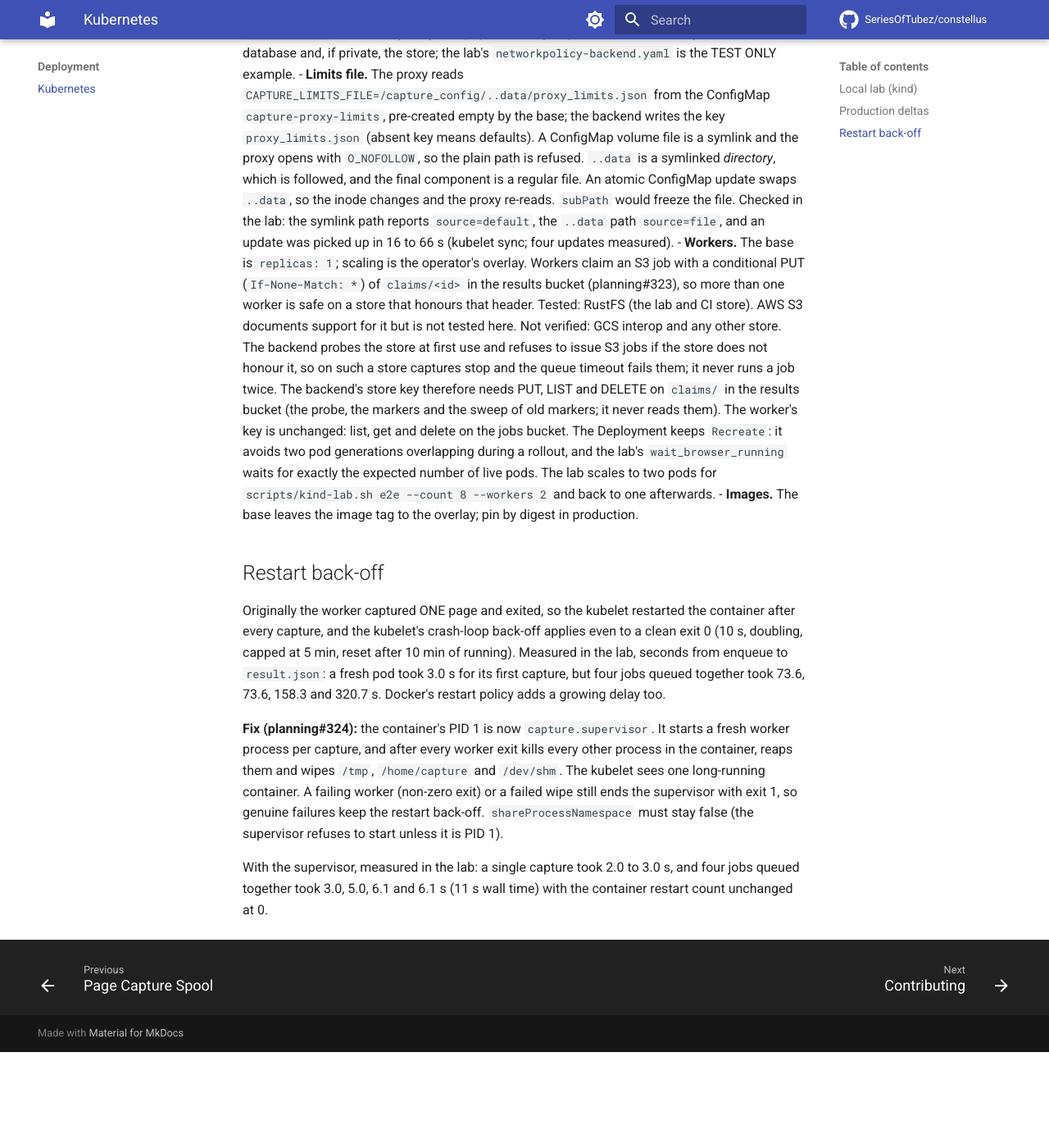
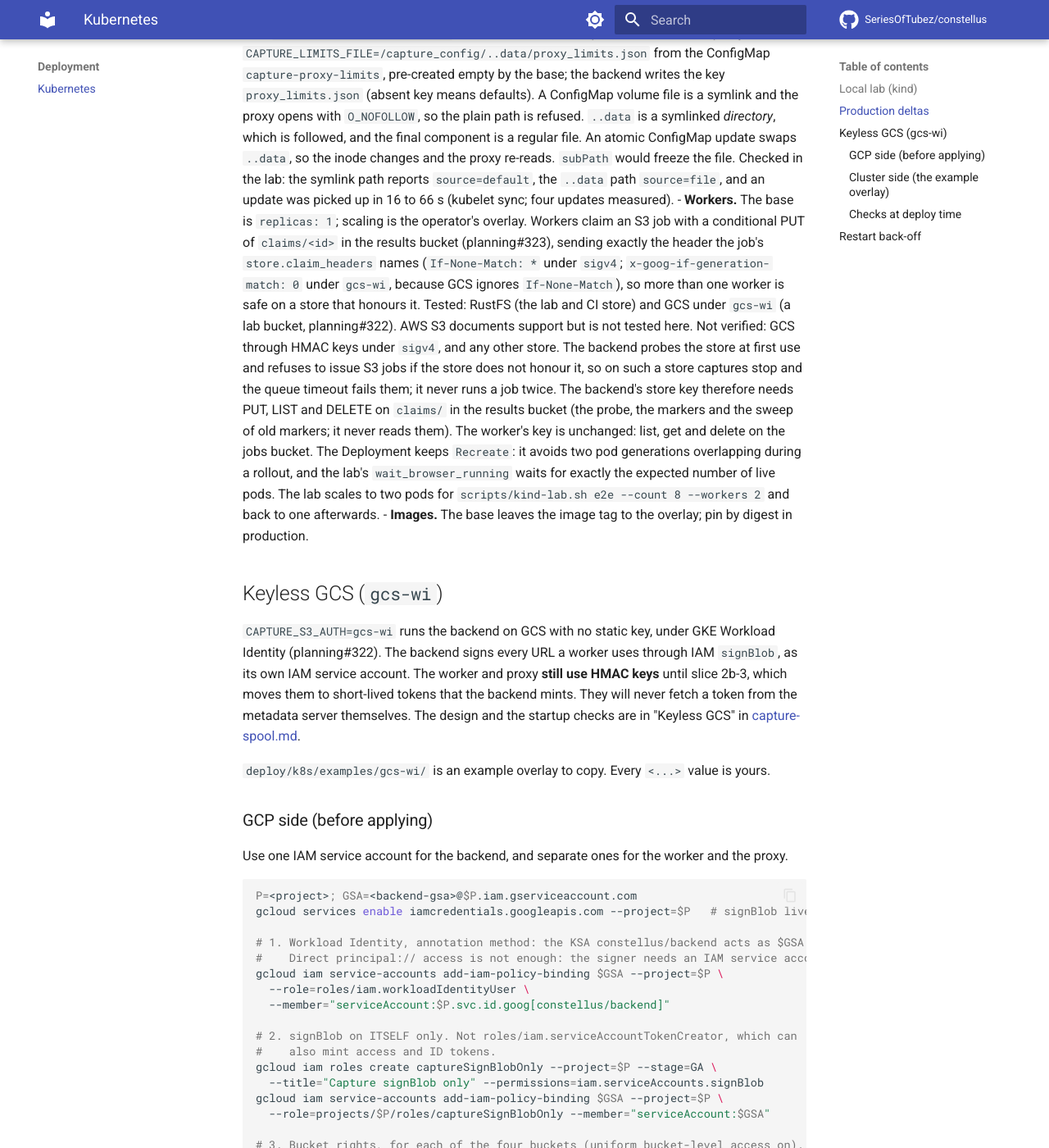
Before and after one commit to SeriesOfTubez/constellus, an MkDocs documentation site: the page built from docs/deploy/kubernetes.md, in a window 1280 px wide and 1400 px high, scrolled down 3568 px. Shown: the whole window at 82% size. Built offline with MkDocs 1.6.1 and Material for MkDocs 9.7.7, drawn with Linux system fonts in a browser that asks for light colours; comment, search, counter and statistics services are not loaded; before the commit the page ends 4851 px from its top, so only the background shows below that; some of the changed text lies outside the part shown.

Commit message:
Keyless GCS deploy: example overlay, backend-only metadata egress, docs (planning#322 2b-1)
Base backend reads optional CAPTURE_S3_AUTH from capture-store. New
deploy/k8s/examples/gcs-wi overlay: KSA annotation, backend key env removed,
backend-only GKE metadata egress (DPv2 and legacy variants), Private Google
Access store egress for browser/proxy. Kubernetes doc gains the GCP IAM setup
and deploy-time checks.

Co-Authored-By: Claude Opus 5.5 <noreply@anthropic.com>

````diff
--- a/docs/deploy/kubernetes.md
+++ b/docs/deploy/kubernetes.md
@@ -149,10 +147,13 @@ ingested it and the store is clean), `down --purge`.
   `source=default`, the `..data` path `source=file`, and an update was picked up in
   16 to 66 s (kubelet sync; four updates measured).
 - **Workers.** The base is `replicas: 1`; scaling is the operator's overlay. Workers
-  claim an S3 job with a conditional PUT (`If-None-Match: *`) of `claims/<id>` in the
-  results bucket (planning#323), so more than one worker is safe on a store that
-  honours that header. Tested: RustFS (the lab and CI store). AWS S3 documents
-  support for it but is not tested here. Not verified: GCS interop and any other store. The backend probes the store at first use and refuses to issue
+  claim an S3 job with a conditional PUT of `claims/<id>` in the results bucket
+  (planning#323), sending exactly the header the job's `store.claim_headers` names
+  (`If-None-Match: *` under `sigv4`; `x-goog-if-generation-match: 0` under `gcs-wi`,
+  because GCS ignores `If-None-Match`), so more than one worker is safe on a store that
+  honours it. Tested: RustFS (the lab and CI store) and GCS under `gcs-wi` (a lab
+  bucket, planning#322). AWS S3 documents support but is not tested here. Not
+  verified: GCS through HMAC keys under `sigv4`, and any other store. The backend probes the store at first use and refuses to issue
   S3 jobs if the store does not honour it, so on such a store captures stop and the
   queue timeout fails them; it never runs a job twice. The backend's store key
   therefore needs PUT, LIST and DELETE on `claims/` in the results bucket (the
@@ -164,6 +165,96 @@ ingested it and the store is clean), `down --purge`.
   --count 8 --workers 2` and back to one afterwards.
 - **Images.** The base leaves the image tag to the overlay; pin by digest in
   production.
+
+## Keyless GCS (`gcs-wi`)
+
+`CAPTURE_S3_AUTH=gcs-wi` runs the backend on GCS with no static key, under GKE Workload
+Identity (planning#322). The backend signs every URL a worker uses through IAM
+`signBlob`, as its own IAM service account. The worker and proxy **still use HMAC keys**
+until slice 2b-3, which moves them to short-lived tokens that the backend mints. They will
+never fetch a token from the metadata server themselves. The design and the startup checks
+are in "Keyless GCS" in [capture-spool.md](../architecture/capture-spool.md).
+
+`deploy/k8s/examples/gcs-wi/` is an example overlay to copy. Every `<...>` value is yours.
+
+### GCP side (before applying)
+
+Use one IAM service account for the backend, and separate ones for the worker and the proxy.
+
+```bash
+P=<project>; GSA=<backend-gsa>@$P.iam.gserviceaccount.com
+gcloud services enable iamcredentials.googleapis.com --project=$P   # signBlob lives here
+
+# 1. Workload Identity, annotation method: the KSA constellus/backend acts as $GSA.
+#    Direct principal:// access is not enough: the signer needs an IAM service account.
+gcloud iam service-accounts add-iam-policy-binding $GSA --project=$P \
+  --role=roles/iam.workloadIdentityUser \
+  --member="serviceAccount:$P.svc.id.goog[constellus/backend]"
+
+# 2. signBlob on ITSELF only. Not roles/iam.serviceAccountTokenCreator, which can
+#    also mint access and ID tokens.
+gcloud iam roles create captureSignBlobOnly --project=$P --stage=GA \
+  --title="Capture signBlob only" --permissions=iam.serviceAccounts.signBlob
+gcloud iam service-accounts add-iam-policy-binding $GSA --project=$P \
+  --role=projects/$P/roles/captureSignBlobOnly --member="serviceAccount:$GSA"
+
+# 3. Bucket rights, for each of the four buckets (uniform bucket-level access on).
+gcloud storage buckets add-iam-policy-binding gs://<bucket> \
+  --role=roles/storage.objectUser --member="serviceAccount:$GSA"
+```
+
+- **The signer's rights are the ceiling of every URL it signs.** A worker URL can do no
+  more than the backend could do on that one object with that one method. Removing the
+  backend's bucket roles, or its signBlob binding, revokes every outstanding URL.
+- **The worker and proxy HMAC service accounts (until 2b-3):**
+  - The worker needs `storage.objects.list`, `get` and `delete` on the jobs bucket (a
+    custom role).
+  - The proxy needs `storage.objects.create` on the proxy-log bucket. It rewrites
+    `proxylog/<id>.jsonl` several times per capture, and GCS documents that overwriting
+    an object also needs `storage.objects.delete`. Not yet verified here: the 2b-0 lab
+    spike checks it.
+
+### Cluster side (the example overlay)
+
+- **KSA annotation:** `iam.gke.io/gcp-service-account` on the `backend` ServiceAccount.
+- **No backend key:** the overlay deletes the backend's `CAPTURE_S3_ACCESS_KEY`/`_SECRET_KEY`
+  env (gcs-wi refuses static keys at startup). Don't create the Secret `capture-store-backend`.
+- **`capture-store` ConfigMap:**
+  - `CAPTURE_S3_AUTH=gcs-wi`;
+  - `CAPTURE_S3_ENDPOINT=https://storage.googleapis.com`, exactly that;
+  - `CAPTURE_S3_PATH_STYLE=true`;
+  - no `CAPTURE_S3_PUBLIC_ENDPOINT`;
+  - `CAPTURE_S3_REGION=auto` for the HMAC worker and proxy.
+- **Metadata egress, backend only.** The base's `backend-egress-world` excepts
+  `169.254.0.0/16`, so the backend needs one narrow rule to reach the GKE metadata server.
+  Per GKE's network-policy docs, the rule is:
+  - Dataplane V2: `169.254.169.254/32`, TCP 80 and 8080 (`networkpolicy-metadata-dpv2.yaml`);
+  - other clusters on GKE 1.21.0-gke.1000 or later: `169.254.169.252/32`, TCP 988 and
+    987 (`networkpolicy-metadata-legacy.yaml`).
+
+  Keep the one that matches your dataplane. The browser/worker and proxy pods never get a
+  metadata rule: Chromium shares the worker's network namespace, so that rule would let a
+  compromised renderer mint tokens.
+- **Store egress for the browser and proxy pods.** `storage.googleapis.com` resolves into
+  Google's large, changing address space, and NetworkPolicy has no FQDN rules. The example
+  therefore assumes Private Google Access with private DNS: a `googleapis.com` zone that
+  points `storage.googleapis.com` at the `private.googleapis.com` VIP range, or at the
+  `restricted.googleapis.com` range under VPC Service Controls. Take the /30 from
+  Google's Private Google Access docs ("Domain options"). The host
+  name is unchanged, so TLS and the backend's endpoint pin hold. The backend needs no
+  rule: `backend-egress-world` already allows public addresses.
+
+### Checks at deploy time
+
+The following has not been verified on a GKE cluster:
+- The GKE metadata server issues a token for a **requested scope**. The backend asks for
+  two: `devstorage.read_write` for the data plane and `auth/iam` for signing. A token
+  scoped only `devstorage` gets `403 ACCESS_TOKEN_SCOPE_INSUFFICIENT` from signBlob (lab
+  finding). If the requested scope is not honoured, signing fails, the backend refuses to
+  issue S3 jobs, and captures fail; nothing is ever run twice.
+- **Smoke test:** queue one capture. The first job runs the conditional-write probe, which
+  PUTs a real signed claim URL twice and expects 2xx then 412. On failure the backend log
+  names the step (`signer: <type>` or the probe's HTTP status), never a token or a URL.
 
 ## Restart back-off
 
````
Also changed, not shown: other parts of docs/deploy/kubernetes.md (+1 -3 lines), deploy/k8s/README.md (+1 -0 lines), docs/architecture/capture-spool.md (+2 -2 lines), 6 other files.
